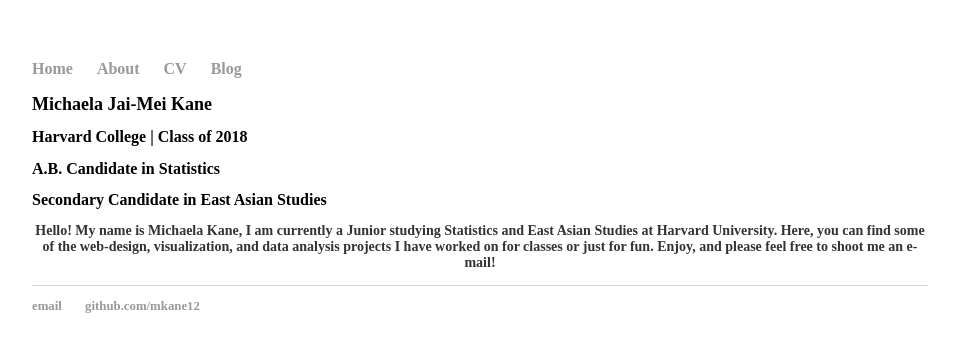
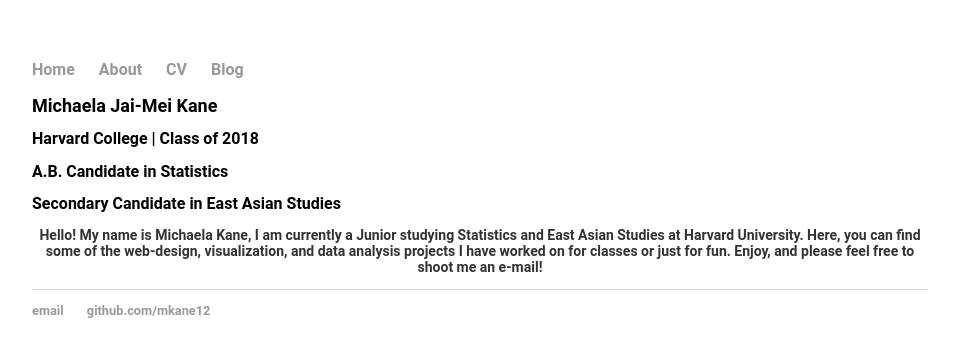
Before and after one commit to mkane12/mkane12.github.io, a Jekyll site: the page built from index.html, in a window 1280 px wide. Shown: the top 357 px of the page, without its empty margins (160-1119 px from the left). Built offline with Jekyll 4.4.1, drawn with Linux system fonts in a browser that asks for light colours.

Commit message:
Update main.css

```diff
--- a/css/main.css
+++ b/css/main.css
@@ -1,7 +1,7 @@
 body {
     margin: 60px auto;
     width: 70%;
-    font-family: 'Sans-Serif';
+    font-family: 'Roboto', sans-serif;
 }
 nav ul, footer ul {
     padding: 0px;
```
